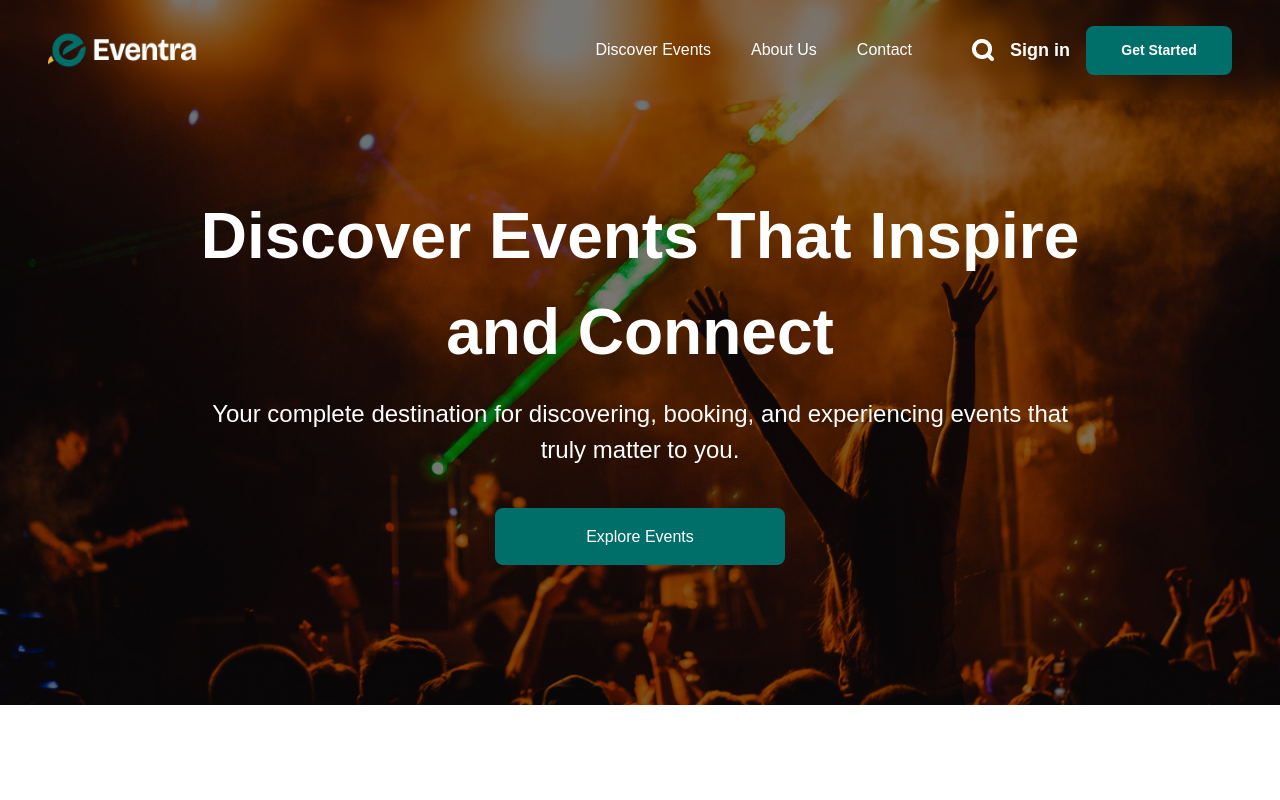
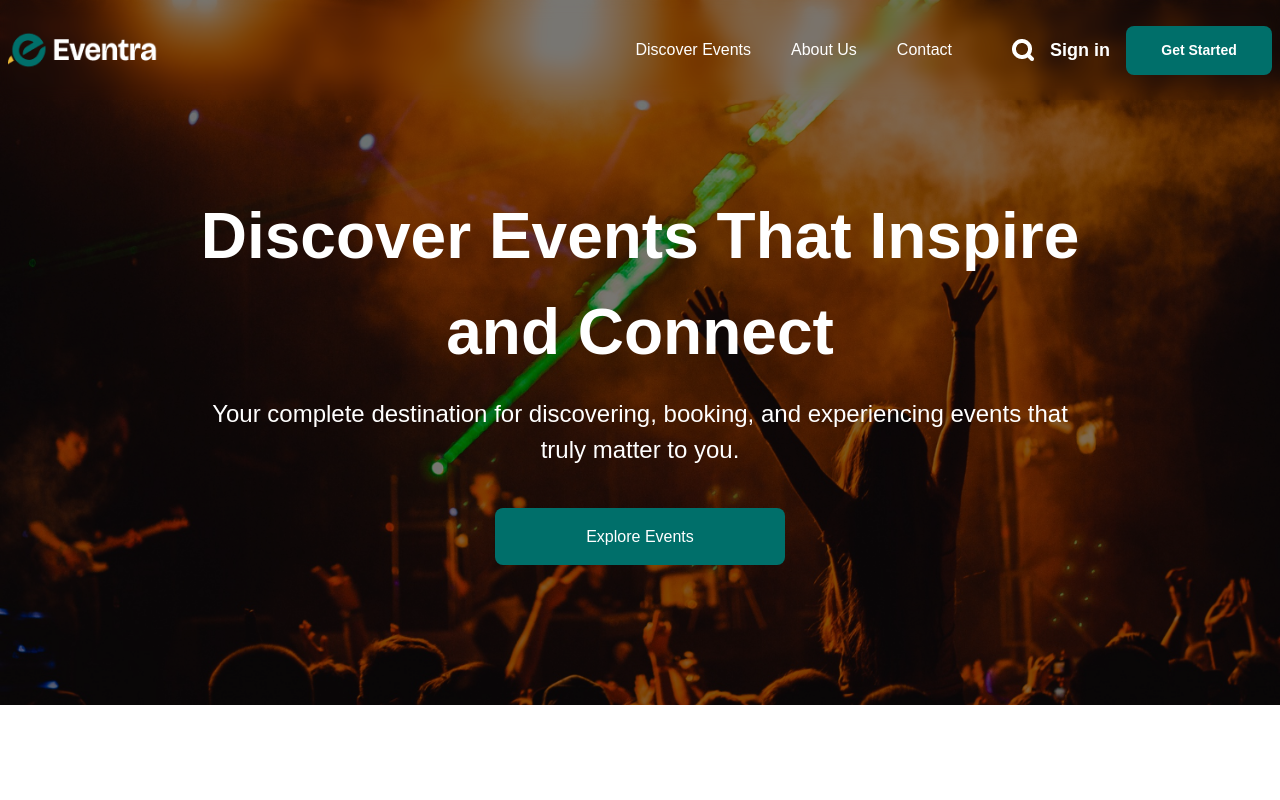
Before and after one commit to Tobak95/Event-Frontend, a React (Vite) app: page / in a window 1280 px wide. Shown: the top 800 px of the page. Built offline with nearby package versions, Linux system fonts and the light colour scheme; no server answers.

Commit message:
refractor: "layout"

```diff
--- a/src/index.css
+++ b/src/index.css
@@ -3,5 +3,5 @@
 @plugin "daisyui";
 
 .layout {
-  @apply max-w-[1200px] w-full mx-auto p-2;
+  @apply max-w-[1300px] w-full mx-auto p-2;
 }
```
